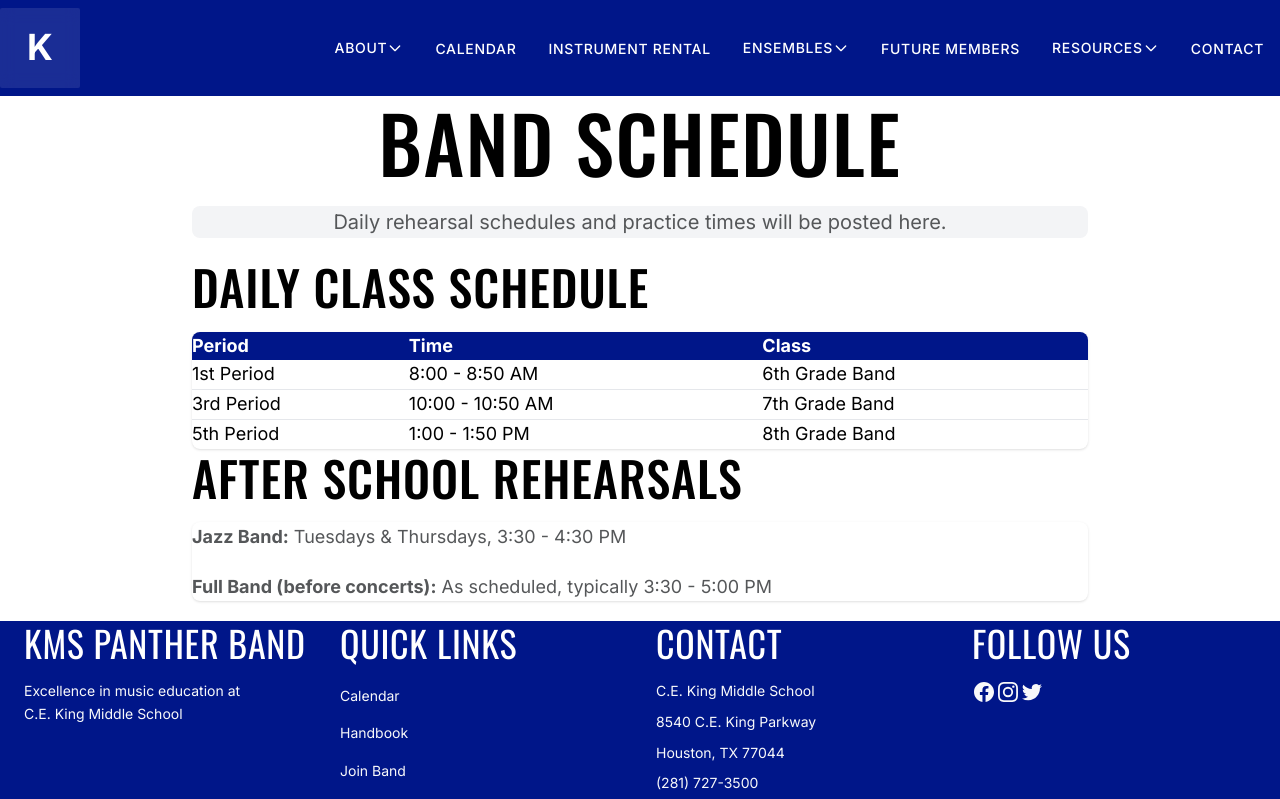
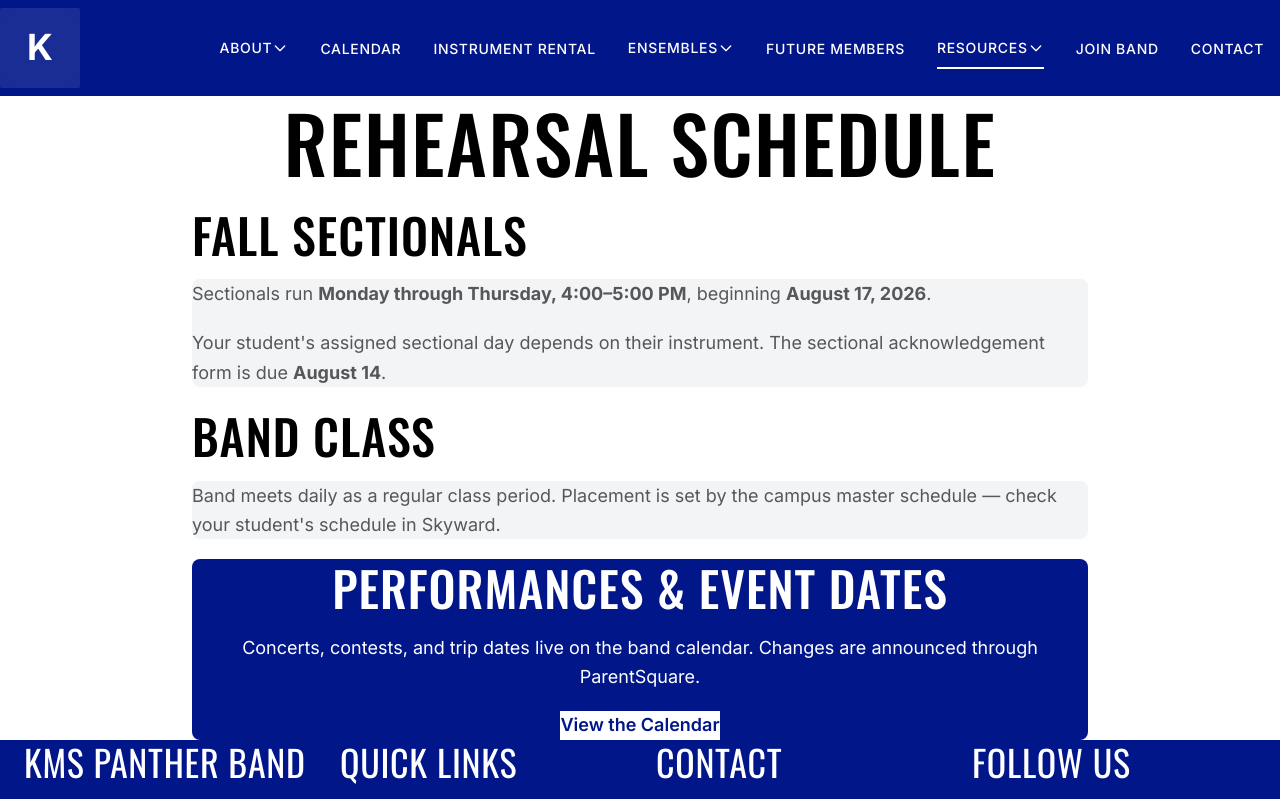
Before and after one commit to bradleybboone/kmspantherband, a Next.js app: page /schedule in a window 1280 px wide. Shown: the top 799 px of the page. Built offline with nearby package versions, Linux system fonts and the light colour scheme.

Commit message:
content: real sectional schedule; link /schedule and /join in nav
Both routes existed but were reachable from nowhere. The old schedule page
listed invented class periods and a jazz band that appears in no source.

```diff
--- a/src/app/schedule/page.tsx
+++ b/src/app/schedule/page.tsx
@@ -1,63 +1,52 @@
+import Link from "next/link";
+
 export default function Schedule() {
   return (
     <div className="container mx-auto px-4 py-12">
       <h1 className="text-4xl md:text-5xl font-bold text-primary text-center mb-8">
-        Band Schedule
+        Rehearsal Schedule
       </h1>
 
       <div className="max-w-4xl mx-auto">
-        <div className="bg-gray-100 p-8 rounded-lg text-center mb-12">
-          <p className="text-lg text-gray-dark">
-            Daily rehearsal schedules and practice times will be posted here.
+        <section className="mb-12">
+          <h2 className="text-2xl font-semibold mb-6 text-primary">Fall Sectionals</h2>
+          <div className="bg-gray-100 p-6 rounded-lg">
+            <p className="text-gray-dark mb-3">
+              Sectionals run <strong>Monday through Thursday, 4:00&ndash;5:00 PM</strong>,
+              beginning <strong>August 17, 2026</strong>.
+            </p>
+            <p className="text-gray-dark">
+              Your student&apos;s assigned sectional day depends on their instrument. The
+              sectional acknowledgement form is due <strong>August 14</strong>.
+            </p>
+          </div>
+        </section>
+
+        <section className="mb-12">
+          <h2 className="text-2xl font-semibold mb-6 text-primary">Band Class</h2>
+          <div className="bg-gray-100 p-6 rounded-lg">
+            <p className="text-gray-dark">
+              Band meets daily as a regular class period. Placement is set by the campus
+              master schedule &mdash; check your student&apos;s schedule in Skyward.
+            </p>
+          </div>
+        </section>
+
+        <section className="text-center bg-primary text-secondary p-8 rounded-lg">
+          <h2 className="text-2xl font-semibold mb-4 text-white !text-white">
+            Performances &amp; Event Dates
+          </h2>
+          <p className="mb-6">
+            Concerts, contests, and trip dates live on the band calendar. Changes are
+            announced through ParentSquare.
           </p>
-        </div>
-
-        {/* Sample Schedule */}
-        <div className="space-y-8">
-          <div>
-            <h2 className="text-2xl font-semibold mb-4 text-primary">Daily Class Schedule</h2>
-            <div className="bg-white rounded-lg shadow overflow-hidden">
-              <table className="w-full">
-                <thead className="bg-primary text-secondary">
-                  <tr>
-                    <th className="px-6 py-3 text-left">Period</th>
-                    <th className="px-6 py-3 text-left">Time</th>
-                    <th className="px-6 py-3 text-left">Class</th>
-                  </tr>
-                </thead>
-                <tbody className="divide-y divide-gray-200">
-                  <tr>
-                    <td className="px-6 py-4">1st Period</td>
-                    <td className="px-6 py-4">8:00 - 8:50 AM</td>
-                    <td className="px-6 py-4">6th Grade Band</td>
-                  </tr>
-                  <tr>
-                    <td className="px-6 py-4">3rd Period</td>
-                    <td className="px-6 py-4">10:00 - 10:50 AM</td>
-                    <td className="px-6 py-4">7th Grade Band</td>
-                  </tr>
-                  <tr>
-                    <td className="px-6 py-4">5th Period</td>
-                    <td className="px-6 py-4">1:00 - 1:50 PM</td>
-                    <td className="px-6 py-4">8th Grade Band</td>
-                  </tr>
-                </tbody>
-              </table>
-            </div>
-          </div>
-
-          <div>
-            <h2 className="text-2xl font-semibold mb-4 text-primary">After School Rehearsals</h2>
-            <div className="bg-white p-6 rounded-lg shadow">
-              <p className="text-gray-dark mb-2">
-                <strong>Jazz Band:</strong> Tuesdays & Thursdays, 3:30 - 4:30 PM
-              </p>
-              <p className="text-gray-dark">
-                <strong>Full Band (before concerts):</strong> As scheduled, typically 3:30 - 5:00 PM
-              </p>
-            </div>
-          </div>
-        </div>
+          <Link
+            href="/calendar"
+            className="inline-block bg-secondary hover:bg-gray-light text-primary px-8 py-3 font-semibold transition-colors duration-200"
+          >
+            View the Calendar
+          </Link>
+        </section>
       </div>
     </div>
   );
--- a/src/components/Header.tsx
+++ b/src/components/Header.tsx
@@ -61,10 +61,12 @@ export default function Header() {
       name: 'RESOURCES',
       subItems: [
         { name: 'Band Handbook', href: '/handbook' },
+        { name: 'Rehearsal Schedule', href: '/schedule' },
         { name: 'Instrument Rental', href: '/instrument-rental' },
         { name: 'Forms & Documents', href: '/resources/forms' }
       ]
     },
+    { name: 'JOIN BAND', href: '/join' },
     { name: 'CONTACT', href: '/contact' }
   ];
 
```
